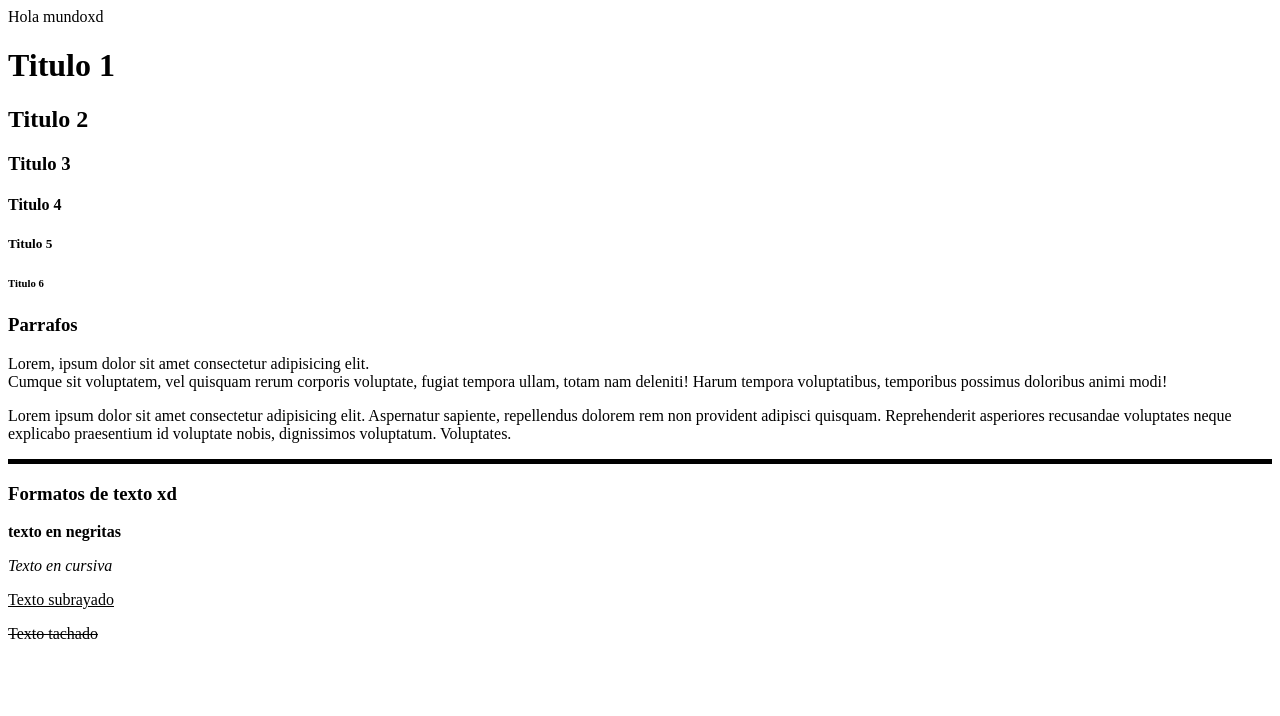
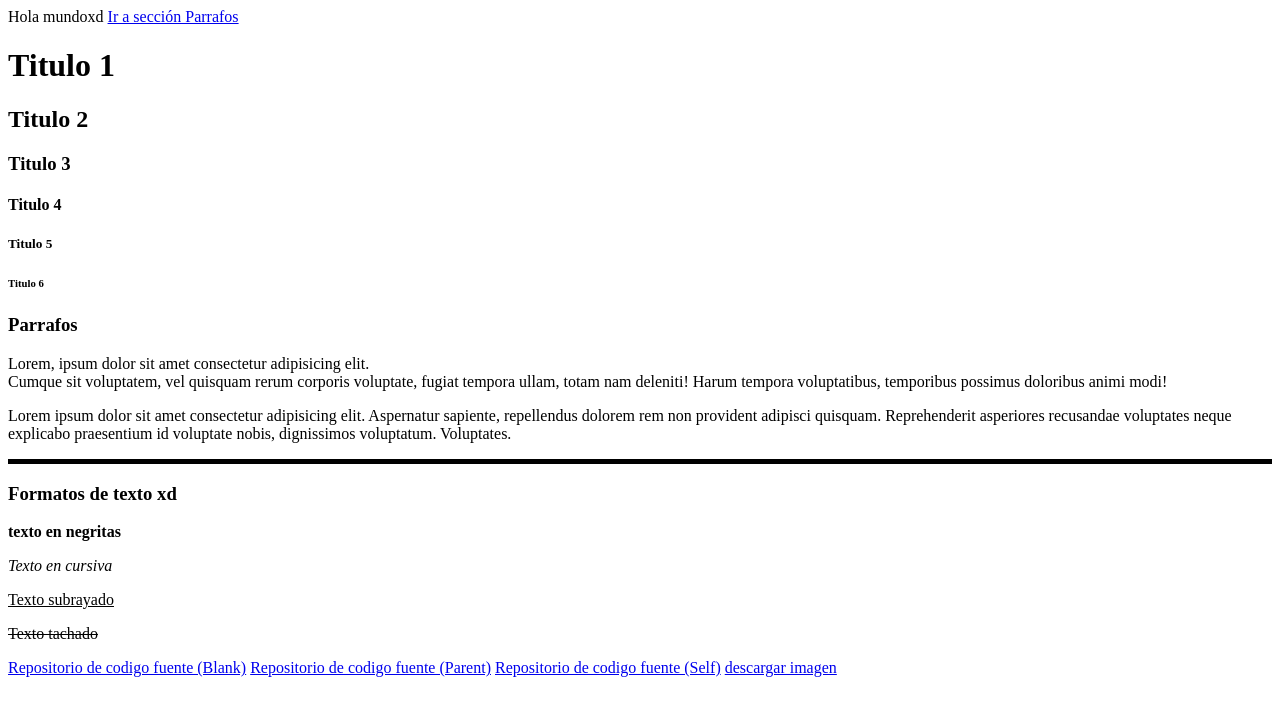
Before and after one commit to JonathanMora69/programacion-web, a plain HTML site: page index.html in a window 1280 px wide. Drawn offline with Linux system fonts and the light colour scheme.

Commit message:
avanze de pagina

```diff
--- a/index.html
+++ b/index.html
@@ -9,13 +9,14 @@
     </head>
     <body>
         Hola mundoxd
+        <a href="#SeccionParrafo">Ir a sección Parrafos</a>
         <h1> Titulo 1</h1>
         <h2> Titulo 2</h2>
         <h3> Titulo 3</h3>
         <h4> Titulo 4</h4>
         <h5> Titulo 5</h5>
         <h6> Titulo 6</h6>
-        <h3> Parrafos</h3>
+        <h3 id="SeccionParrafo"> Parrafos</h3>
         <p>Lorem, ipsum dolor sit amet consectetur adipisicing elit. <br>Cumque sit voluptatem, vel quisquam rerum corporis voluptate, fugiat tempora ullam, totam nam deleniti! Harum tempora voluptatibus, temporibus possimus doloribus animi modi!</p>
         <p>Lorem ipsum dolor sit amet consectetur adipisicing elit. Aspernatur sapiente, repellendus dolorem rem non provident adipisci quisquam. Reprehenderit asperiores recusandae voluptates neque explicabo praesentium id voluptate nobis, dignissimos voluptatum. Voluptates.</p>
         <hr color="black" size="5px" width="auto%">
@@ -25,6 +26,13 @@
         <p><u>Texto subrayado</u></p>
         <p><del>Texto tachado</del></p>
 
+        <a href="https://github.com/" target="_blank">Repositorio de codigo fuente (Blank)</a>
+        <a href="https://github.com/" target="_parent">Repositorio de codigo fuente (Parent)</a>
+        <a href="https://github.com/" target="_self">Repositorio de codigo fuente (Self)</a>
+
+        <a href="icono.png">descargar imagen</a>
+
+
 
     </body>
 </html>
```
